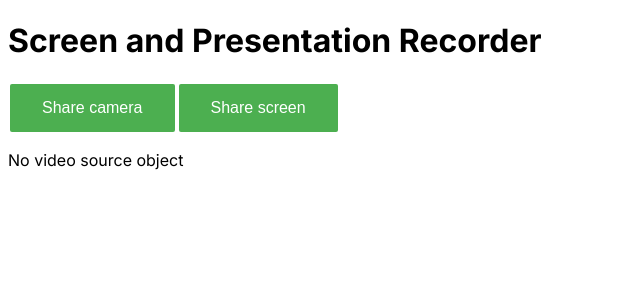
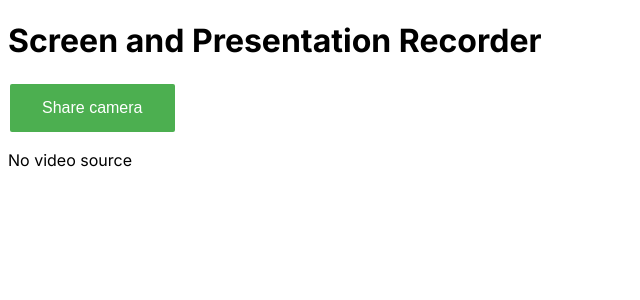
Before and after one commit to ujjwal123123/media-recording, a Next.js app: page / in a window 1280 px wide. Shown: the top 300 px of the page, without its empty margins (0-640 px from the left). Built offline with nearby package versions, Linux system fonts and the light colour scheme.

Commit message:
Fix video display

```diff
--- a/src/app/camera_button.tsx
+++ b/src/app/camera_button.tsx
@@ -10,7 +10,7 @@ export default function CameraButton({
 }: {
   recordingState: RecordingState;
   setRecordingState: Dispatch<SetStateAction<RecordingState>>;
-  setMediaSource: Dispatch<SetStateAction<string | MediaStream | null>>;
+  setMediaSource: Dispatch<SetStateAction<Blob | MediaStream | null>>;
 }) {
   const recordedChunks = useRef<Blob[]>([]);
   const mediaRecorder = useRef<MediaRecorder | null>(null);
@@ -38,8 +38,8 @@ export default function CameraButton({
       mediaRecorder.current.onstop = (event) => {
         mediaStream.current?.getTracks().forEach((track) => track.stop());
         const blob = new Blob(recordedChunks.current, { type: "video/webm" });
-        const videoUrl = URL.createObjectURL(blob);
-        setMediaSource(videoUrl);
+        // const videoUrl = URL.createObjectURL(blob);
+        setMediaSource(blob);
         setRecordingState(RecordingState.Recorded);
       };
     });
--- a/src/app/page.tsx
+++ b/src/app/page.tsx
@@ -20,9 +20,9 @@ function Ul({ names }: { names: string[] }) {
 }
 
 export default function HomePage() {
-  const [mediaSource, setMediaSource] = useState<null | MediaStream | string>(
+  const [mediaSource, setMediaSource] = useState<null | MediaStream | Blob>(
     null
-  );
+  ); // media to be displayed in video element
   const [recordingState, setRecordingState] = useState(RecordingState.Ready);
 
   return (
@@ -34,7 +34,11 @@ export default function HomePage() {
         setRecordingState={setRecordingState}
         setMediaSource={setMediaSource}
       />
-      <ScreenButton />
+      {/* <ScreenButton
+        recordingState={recordingState}
+        setRecordingState={setRecordingState}
+        setMediaSource={setMediaSource}
+      /> */}
       <br />
       <VideoPlayer mediaSource={mediaSource} recordingState={recordingState} />
     </>
--- a/src/app/screen_button.tsx
+++ b/src/app/screen_button.tsx
@@ -1,22 +1,61 @@
 "use client";
-import { useState } from "react";
+import { Dispatch, SetStateAction, useRef } from "react";
 import "./button.css";
+import { RecordingState } from "./utils";
 
-export default function Button() {
-  const [likes, setLikes] = useState(0);
+export default function CameraButton({
+  recordingState,
+  setRecordingState,
+  setMediaSource,
+}: {
+  recordingState: RecordingState;
+  setRecordingState: Dispatch<SetStateAction<RecordingState>>;
+  setMediaSource: Dispatch<SetStateAction<string | MediaStream | null>>;
+}) {
+  const recordedChunks = useRef<Blob[]>([]);
+  const mediaRecorder = useRef<MediaRecorder | null>(null);
+  const mediaStream = useRef<MediaStream | null>(null);
 
-  function handleClick() {
-    let displayStream = navigator.mediaDevices.getDisplayMedia();
+  function startRecording() {
+    setRecordingState(RecordingState.RequestingPermission);
+    setMediaSource(null);
+
+    let displayStream = navigator.mediaDevices.getDisplayMedia({
+      video: true,
+      audio: true, // TODO: give user option to record audio or not
+    });
+
     displayStream.then((stream) => {
-      stream.getTracks().forEach((track) => console.log(track.label));
+      mediaRecorder.current = new MediaRecorder(stream);
+      mediaStream.current = stream;
+      mediaRecorder.current.ondataavailable = (event) => {
+        recordedChunks.current.push(event.data);
+      };
+      mediaRecorder.current.start();
+      setRecordingState(RecordingState.Recording);
+      setMediaSource(stream);
 
-      const video = document.createElement("video");
-      video.srcObject = stream;
-      video.play();
-      video.width = 640;
-      document.body.appendChild(video);
+      mediaRecorder.current.onstop = (event) => {
+        mediaStream.current?.getTracks().forEach((track) => track.stop());
+        const blob = new Blob(recordedChunks.current, { type: "video/webm" });
+        const videoUrl = URL.createObjectURL(blob);
+        setMediaSource(videoUrl);
+        setRecordingState(RecordingState.Recorded);
+      };
     });
   }
 
-  return <button onClick={handleClick}>Share screen</button>;
+  function stopRecording() {
+    mediaRecorder.current?.requestData;
+    mediaRecorder.current?.stop();
+  }
+
+  if (
+    recordingState == RecordingState.Ready ||
+    recordingState == RecordingState.Recorded
+  ) {
+    return <button onClick={startRecording}>Share screen</button>;
+  } else {
+    return <button onClick={stopRecording}>Stop sharing screen</button>;
+  }
 }
--- a/src/app/video.tsx
+++ b/src/app/video.tsx
@@ -5,20 +5,22 @@ export function VideoPlayer({
   mediaSource,
   recordingState,
 }: {
-  mediaSource: string | MediaStream | null;
+  mediaSource: Blob | MediaStream | null;
   recordingState: RecordingState;
 }) {
   if (
     recordingState == RecordingState.Ready ||
     recordingState == RecordingState.RequestingPermission
   ) {
-    return <p>No video source {typeof mediaSource}</p>;
+    return <p>No video source</p>;
   } else if (
     recordingState == RecordingState.Recording &&
     mediaSource instanceof MediaStream
   ) {
-    // return <p>Recording... {typeof mediaSource}</p>;
+    // return <p>Recording video...</p>;
     return (
+      <>
+        <p>Recording video</p>
         <video
           ref={(ref) => {
             if (ref) ref.srcObject = mediaSource;
@@ -26,13 +28,27 @@ export function VideoPlayer({
           autoPlay
           width="600"
         />
+      </>
     );
   } else if (
     recordingState == RecordingState.Recorded &&
-    typeof mediaSource == "string"
+    mediaSource instanceof Blob
   ) {
-    console.log("mediaSource", mediaSource);
-    // play bugs bunny
-    return <video src={mediaSource} controls autoPlay width="600" />;
+    const videoUrl = URL.createObjectURL(mediaSource);
+    console.log("videoUrl", videoUrl);
+
+    return (
+      <>
+        <video controls autoPlay width="600">
+          <source src={videoUrl} type="video/webm" />
+        </video>
+        <br />
+        <a href={videoUrl} download>
+          Download recording
+        </a>
+      </>
+    );
+  } else {
+    return <p color="red">Unknown state {recordingState}</p>;
   }
 }
```
Lines whose indentation alone changed are shown as unchanged.
